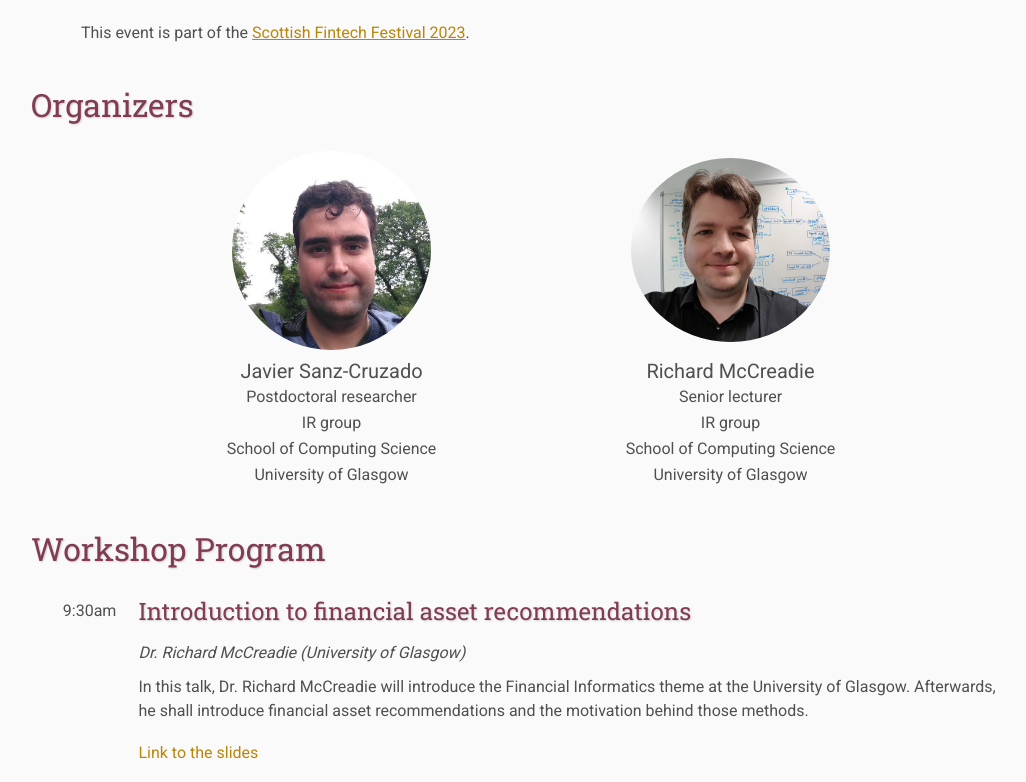
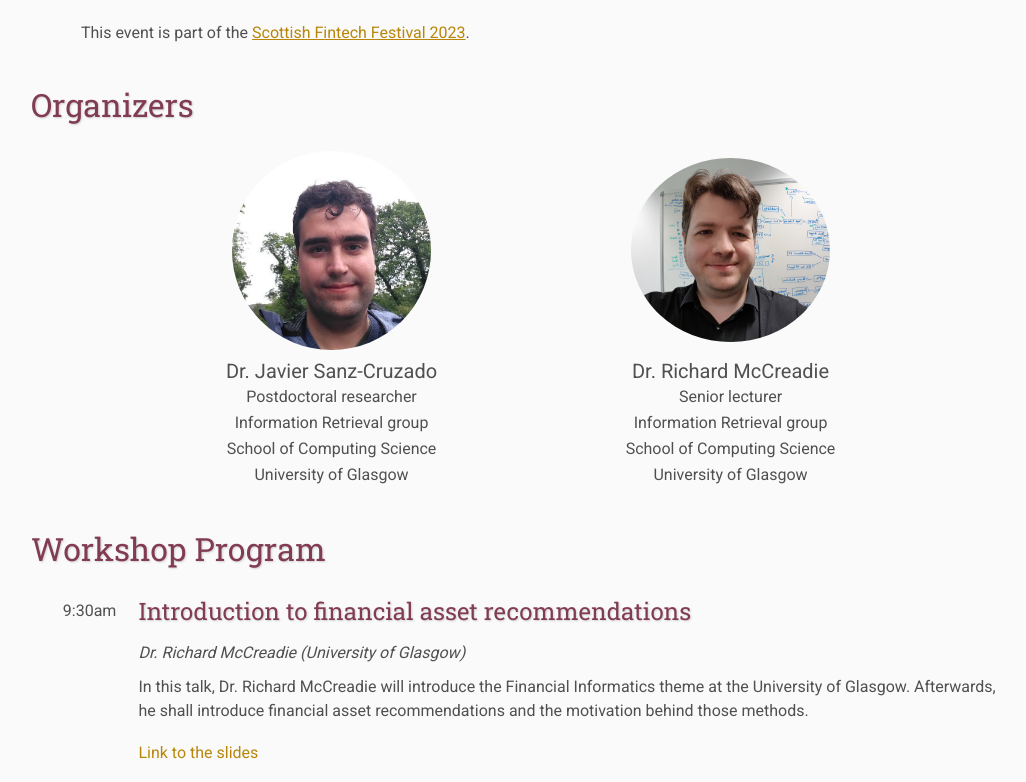
Before and after one commit to JavierSanzCruza/farai-workshop, a plain HTML site: page index.html in a window 1280 px wide. Shown: the part 961-1743 px from the top of the page, without its empty margins (109-1135 px from the left). Drawn offline with Linux system fonts and the light colour scheme.

Commit message:
Changed title

```diff
--- a/index.html
+++ b/index.html
@@ -17,7 +17,7 @@
     <div class="banner">
         <img src="assets/banner.jpg" alt="What's my next investment? banner">
         <div class="top-left" style="padding-bottom:50px">
-            <span class="title1" style="font-size:0.8em">What's my next investment? </span><br/><br/><span class="title2 "style="font-size:0.5em">Financial asset recommendations for investors</span>
+            <span class="title1" style="font-size:0.8em">What's my next investment? </span><br/><br/><span class="title2 "style="font-size:0.5em">Automated recommendations for investors</span>
         </div>
         <div class="bottom-right">
             October 5th, 2023 <br> Advanced Research Centre, University of Glasgow
@@ -47,15 +47,15 @@
             </td>
         </tr>
         <tr >
-            <td style="text-align:center; font-size:20px">Javier Sanz-Cruzado</td>
-            <td style="text-align:center; font-size:20px">Richard McCreadie</td>
+            <td style="text-align:center; font-size:20px">Dr. Javier Sanz-Cruzado</td>
+            <td style="text-align:center; font-size:20px">Dr. Richard McCreadie</td>
         </tr>
         <tr>
             <td style="text-align:center;">Postdoctoral researcher</td>
             <td style="text-align:center;">Senior lecturer</td>
         <tr>
-            <td style="text-align:center;">IR group</td>
-            <td style="text-align:center;">IR group</td>
+            <td style="text-align:center;">Information Retrieval group</td>
+            <td style="text-align:center;">Information Retrieval group</td>
         </tr>
         <tr>
             <td style="text-align:center;">School of Computing Science</td>
```
